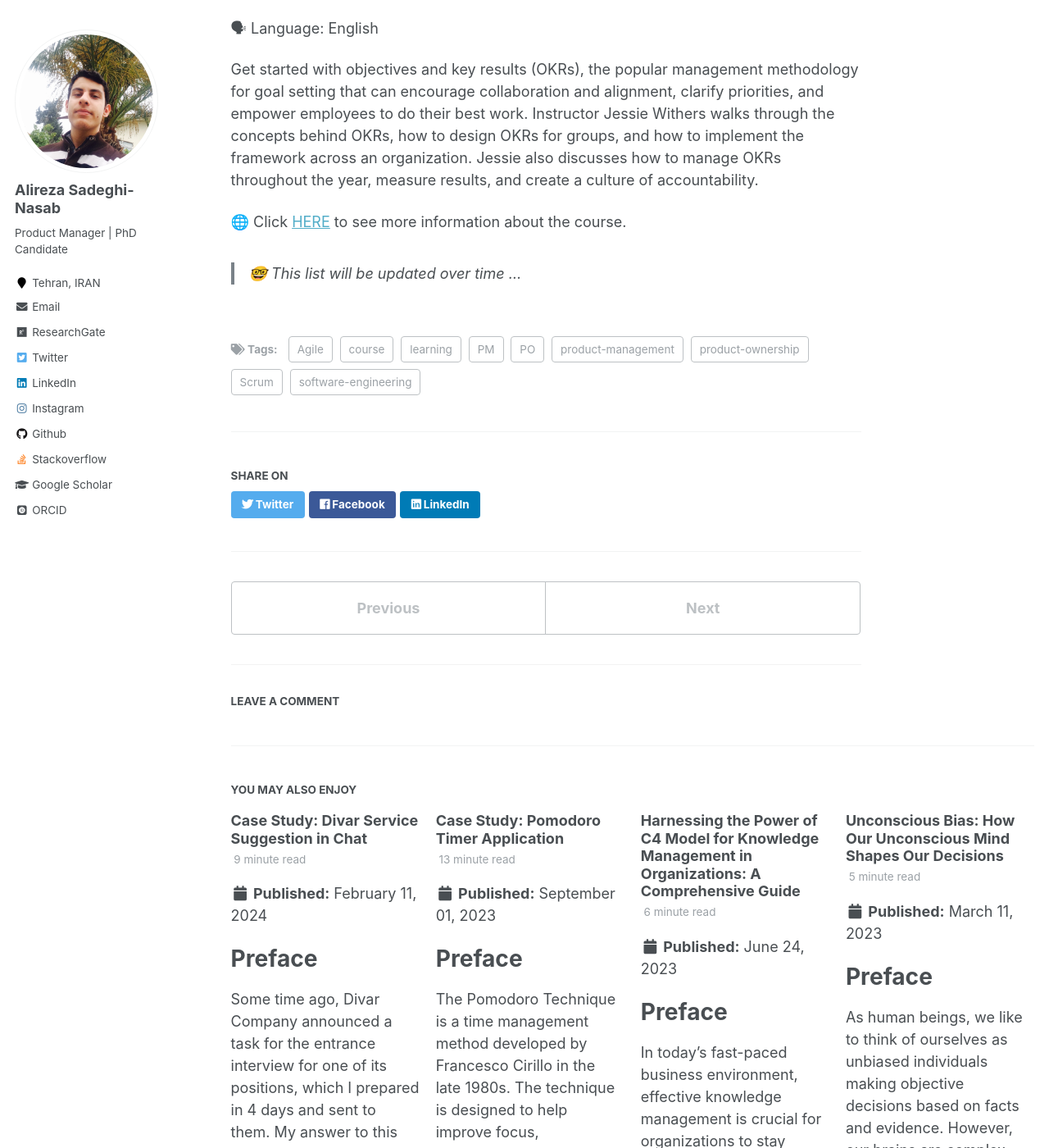
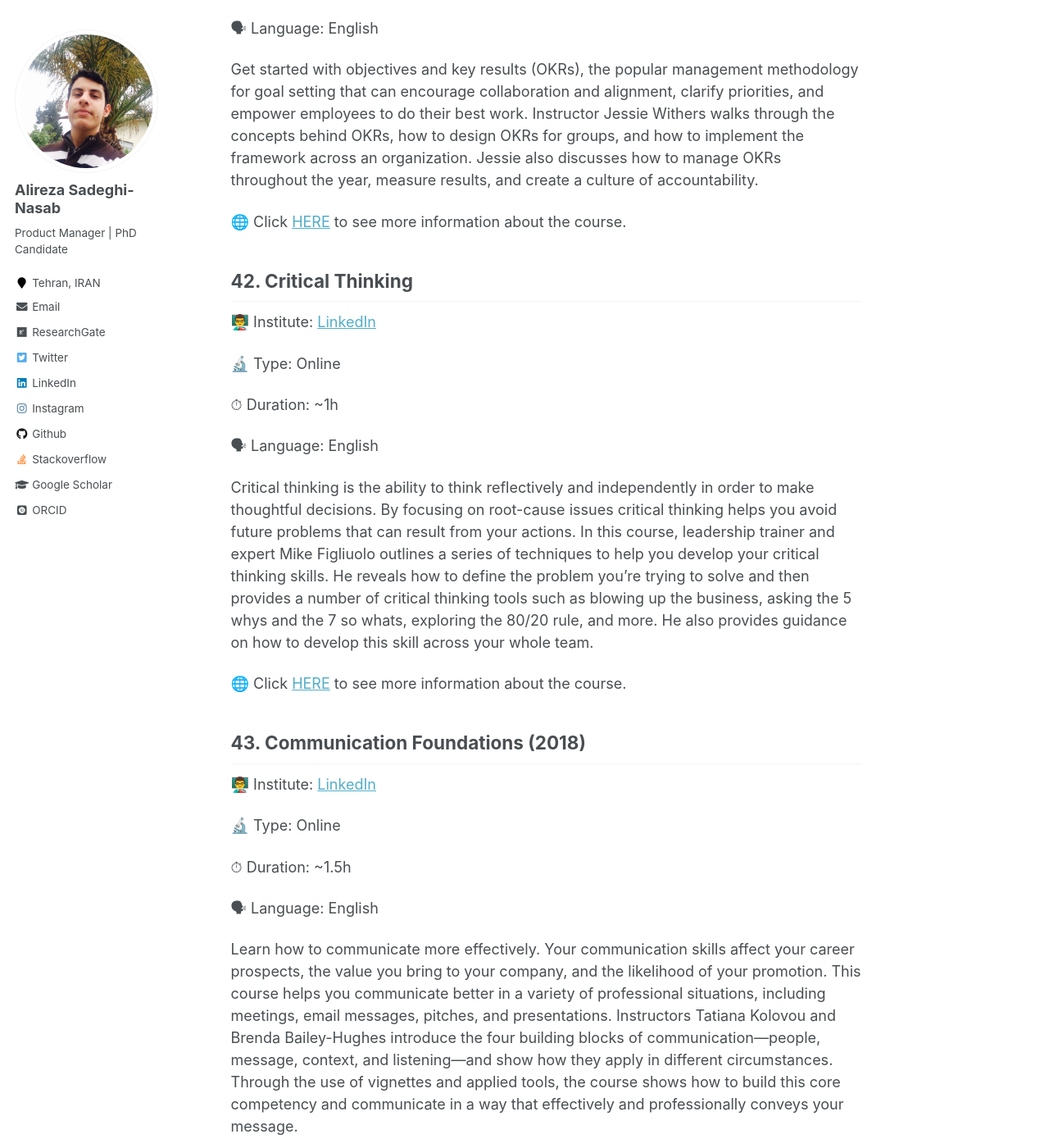
Before and after one commit to AlirezaSN/AlirezaSN.github.io, a Jekyll site: the page built from _posts/2023-03-25-blog-post-14.md, in a window 1280 px wide and 1400 px high, scrolled down 33337 px. Shown: the whole window at 82% size. Built offline with Jekyll 4.4.1, drawn with Linux system fonts in a browser that asks for light colours; some web fonts are replaced; comment, search, counter and statistics services are not loaded; some of the changed text lies outside the part shown.

Commit message:
add new courses

```diff
--- a/_posts/2023-03-25-blog-post-14.md
+++ b/_posts/2023-03-25-blog-post-14.md
@@ -909,4 +909,32 @@ Get started with objectives and key results (OKRs), the popular management metho
 
 🌐 Click [HERE](https://www.linkedin.com/learning/goal-setting-objectives-and-key-results-okrs) to see more information about the course.
 
+## 42. Critical Thinking
+
+👨‍🏫 Institute: [LinkedIn](https://www.linkedin.com/learning/)
+
+🔬 Type: Online
+
+⏱ Duration: ~1h
+
+🗣 Language: English
+
+Critical thinking is the ability to think reflectively and independently in order to make thoughtful decisions. By focusing on root-cause issues critical thinking helps you avoid future problems that can result from your actions. In this course, leadership trainer and expert Mike Figliuolo outlines a series of techniques to help you develop your critical thinking skills. He reveals how to define the problem you're trying to solve and then provides a number of critical thinking tools such as blowing up the business, asking the 5 whys and the 7 so whats, exploring the 80/20 rule, and more. He also provides guidance on how to develop this skill across your whole team.
+
+🌐 Click [HERE](https://www.linkedin.com/learning/critical-thinking/welcome-to-critical-thinking) to see more information about the course.
+
+## 43. Communication Foundations (2018)
+
+👨‍🏫 Institute: [LinkedIn](https://www.linkedin.com/learning/)
+
+🔬 Type: Online
+
+⏱ Duration: ~1.5h
+
+🗣 Language: English
+
+Learn how to communicate more effectively. Your communication skills affect your career prospects, the value you bring to your company, and the likelihood of your promotion. This course helps you communicate better in a variety of professional situations, including meetings, email messages, pitches, and presentations. Instructors Tatiana Kolovou and Brenda Bailey-Hughes introduce the four building blocks of communication—people, message, context, and listening—and show how they apply in different circumstances. Through the use of vignettes and applied tools, the course shows how to build this core competency and communicate in a way that effectively and professionally conveys your message.
+
+🌐 Click [HERE](https://www.linkedin.com/learning/communication-foundations-2018-2/foundations-of-communication) to see more information about the course.
+
 > 🤓 This list will be updated over time ...
```
